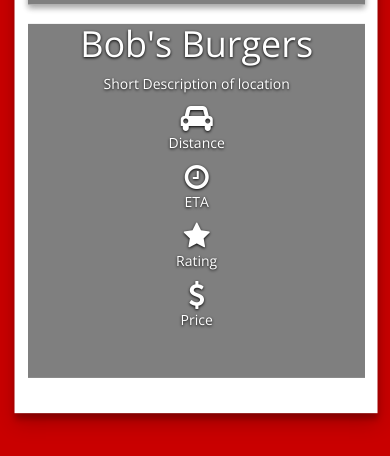
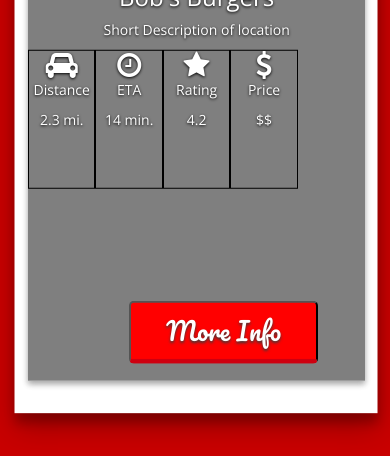
Before and after one commit to tmantock/c8_group_foodfinder, a PHP site: page /results.html in a window 390 px wide. Shown: the part 388-844 px from the top of the page. Run offline with PHP 8.4, Linux system fonts and the light colour scheme; some libraries are stand-ins or nearby versions.

Commit message:
button added

```diff
--- a/results.html
+++ b/results.html
@@ -22,30 +22,33 @@
   </div>
   <div id="info-div">
   <!-- Restaurants Name -->
-  <h1>Bob's Burgers</h1>
+  <h3>Bob's Burgers</h3>
   <!-- Short Description of location -->
   <p>Short Description of location</p>
   <!-- Restaurant's ETA and Distance-->
     <div class="restaurant-info">
       <i class="fa fa-car fa-2x" aria-hidden="true"></i>
       <p>Distance</p>
-      <p id="distance"></p>
+      <p id="distance">2.3 mi.</p>
     </div>
     <div class="restaurant-info">
       <i class="fa fa-clock-o fa-2x" aria-hidden="true"></i>
       <p>ETA</p>
-      <p id="eta"></p>
+      <p id="eta">14 min.</p>
     </div>
   <!-- Restaurant's Rating -->
     <div class="restaurant-info">
       <i class="fa fa-star fa-2x" aria-hidden="true"></i>
       <p>Rating</p>
+      4.2</p>
     </div>
   <!-- Price-->
     <div class="restaurant-info">
       <i class="fa fa-usd fa-2x" aria-hidden="true"></i>
       <p>Price</p>
+      <p id="price">$$</p>
     </div>
+  <button type="button" class="action-button shadow animate red">More Info</button>
 
   <!-- Let's Go Navigation button -->
   <!--<button type = "button" class="action-button shadow animate red">Let's GO!</button>-->
--- a/style.css
+++ b/style.css
@@ -94,13 +94,13 @@ body {
         transform: translate(4%, 13%);
         background-color: white;
         /*background-color: rgba(0,0,0,0.33);*/
-        box-shadow: 0 10px 20px rgba(0,0,0,0.19), 0 6px 6px rgba(0,0,0,0.23);
+        box-shadow: 0 14px 28px rgba(0,0,0,0.25), 0 10px 10px rgba(0,0,0,0.22);
     }
 
     #image-holder {
-        height: 40%;
+        height: 37%;
         width: 93%;
-        transform: translate(4%,-21%);
+        transform: translate(4%,-26%);
         background-color: rgba(0,0,0,0.50);
         box-shadow: 0 3px 6px rgba(0,0,0,0.16), 0 3px 6px rgba(0,0,0,0.23);
         overflow: hidden;
@@ -116,13 +116,17 @@ body {
 
     #info-div {
         background-color: rgba(0,0,0,0.50);
-        height: 50%;
+        height: 56%;
         width: 93%;
-        transform: translate(4%,-17%);
+        transform: translate(4%,-20%);
+        box-shadow: 0 3px 6px rgba(0,0,0,0.16), 0 3px 6px rgba(0,0,0,0.23);
     }
 
     .restaurant-info {
-
+        border: 1px solid black;
+        float: left;
+        height: 35%;
+        width: 20%;
     }
 
     .animate {
```
